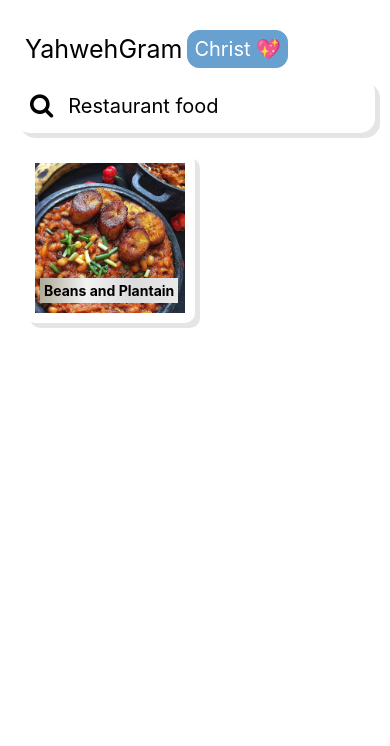
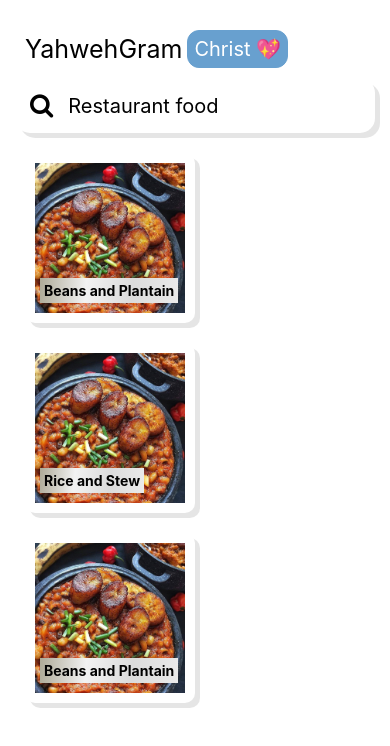
Before and after one commit to temisan0x/React-Native-Restaurants-Search, a React Native app: screen / in a window 390 px wide. Shown: the top 746 px of the page. Built offline with nearby package versions, Linux system fonts and the light colour scheme.

Commit message:
feat: destructured props

```diff
--- a/App.js
+++ b/App.js
@@ -9,7 +9,18 @@ export default function App() {
     <View styles={styles.container}>
       <Header />
       <Search />
-      <CategoryItem/>
+      <CategoryItem
+        name="Beans and Plantain"
+
+      />
+      <CategoryItem
+        name="Rice and Stew"
+
+      />
+      <CategoryItem
+        name="Beans and Plantain"
+
+      />
       <StatusBar/>
     </View>
   );
--- a/src/components/CategoryItem.jsx
+++ b/src/components/CategoryItem.jsx
@@ -2,7 +2,7 @@ import { LinearGradient } from "expo-linear-gradient";
 import { Text, View, StyleSheet, Image } from "react-native";
 import { elevation } from "../styles/styles";
 
-export default function CategoryItem() {
+export default function CategoryItem({name}) {
     //props are immutable(only-read)
     //props are properties, passed as function arguments to a component.
     return (
@@ -16,7 +16,7 @@ export default function CategoryItem() {
                 end={{ x: 1, y: 1 }}
                 style={styles.textWrapper}
             >
-                <Text style={styles.text}>Beans and Plantain</Text>
+                <Text style={styles.text}>{name}</Text>
             </LinearGradient>
         </View>
     )
```
